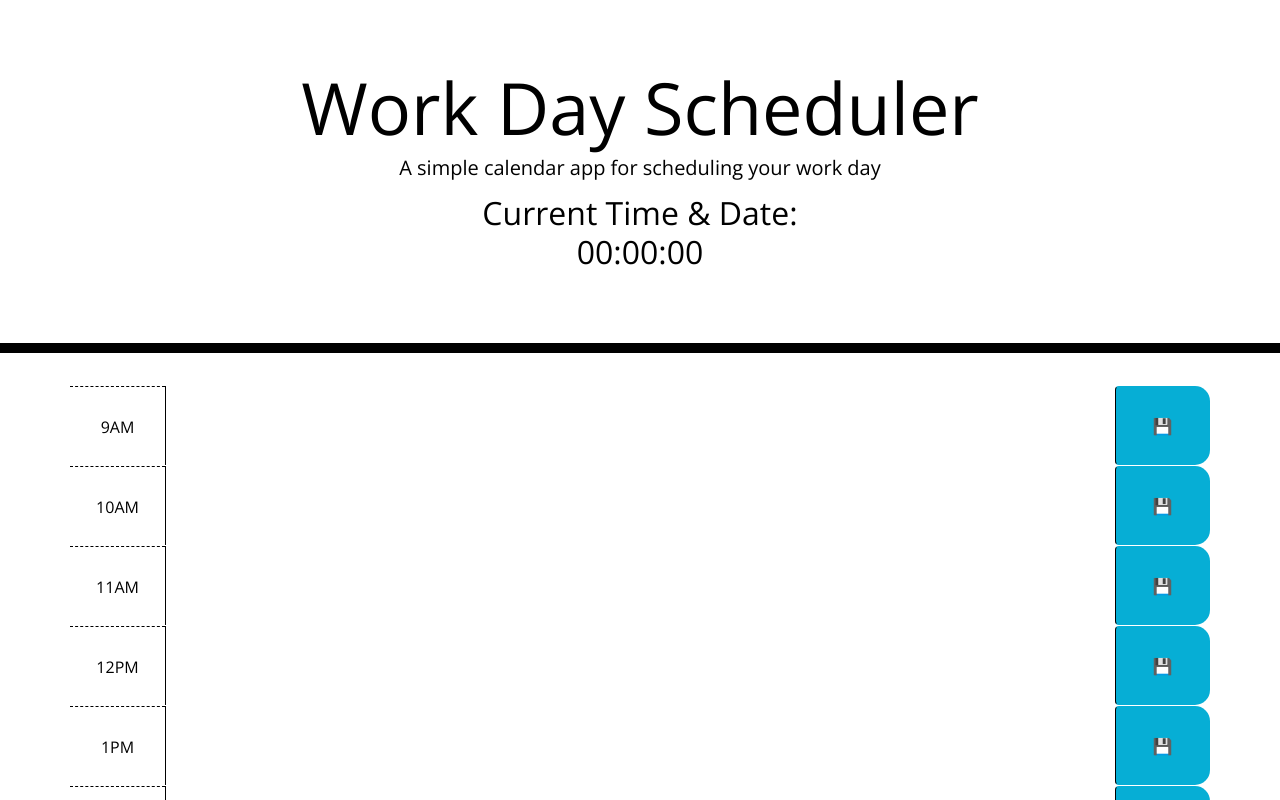
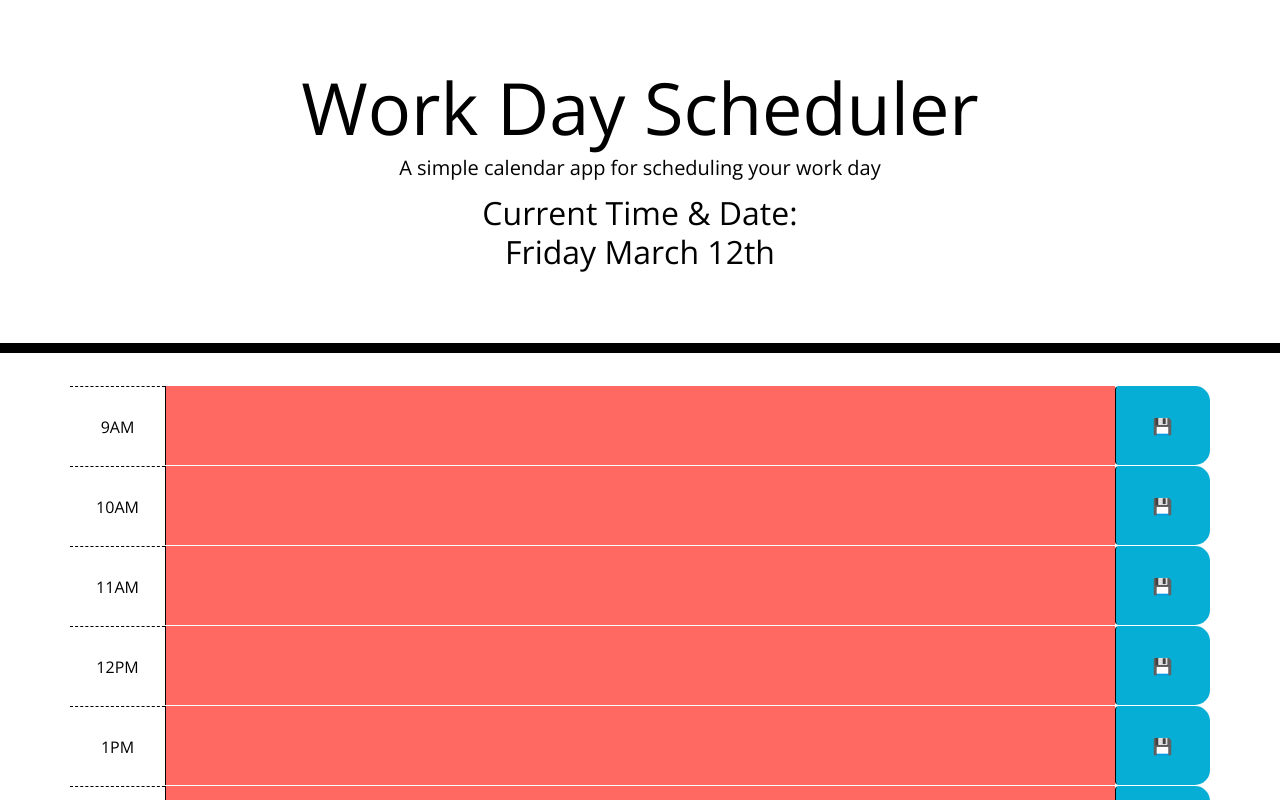
Before and after one commit to KurtisJin/Work-Day-Scheduler, a plain HTML site: page index.html in a window 1280 px wide. Shown: the top 800 px of the page. Drawn offline with nearby package versions, Linux system fonts and the light colour scheme; files that its build step writes are made by us from their sources.

Commit message:
Update index.html

```diff
--- a/index.html
+++ b/index.html
@@ -18,7 +18,7 @@
       href="https://fonts.googleapis.com/css?family=Open+Sans&display=swap"
       rel="stylesheet"
     />
-    <link rel="stylesheet" href="style.css" />
+    <link rel="stylesheet" href="./Assets/Style/style.css" />
     <title>Work Day Scheduler</title>
   </head>
 
@@ -101,6 +101,6 @@
 
     <script src="https://cdnjs.cloudflare.com/ajax/libs/jquery/3.2.1/jquery.min.js"></script>
     <script src="https://cdnjs.cloudflare.com/ajax/libs/moment.js/2.24.0/moment.min.js"></script>
-    <script src="script.js"></script>
+    <script src="./Assets/JS/script.js"></script>
   </body>
 </html>
```
